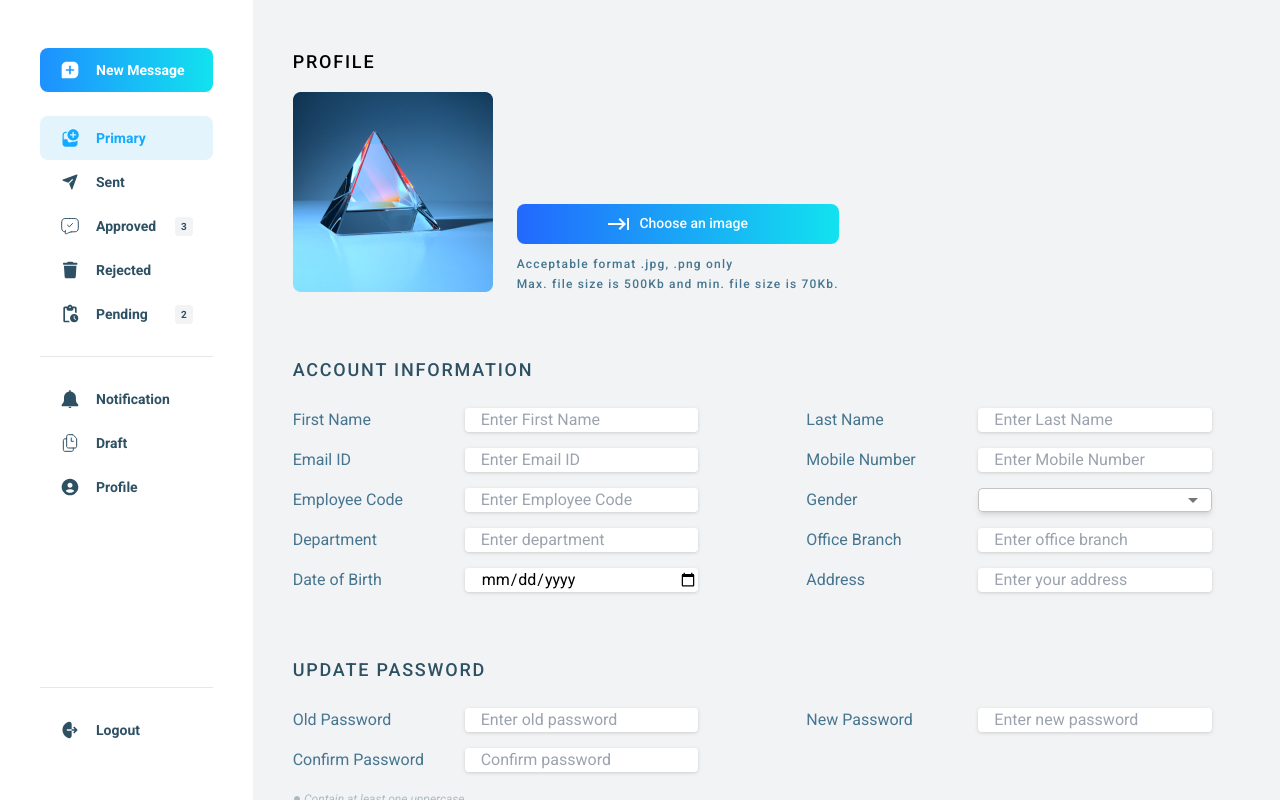
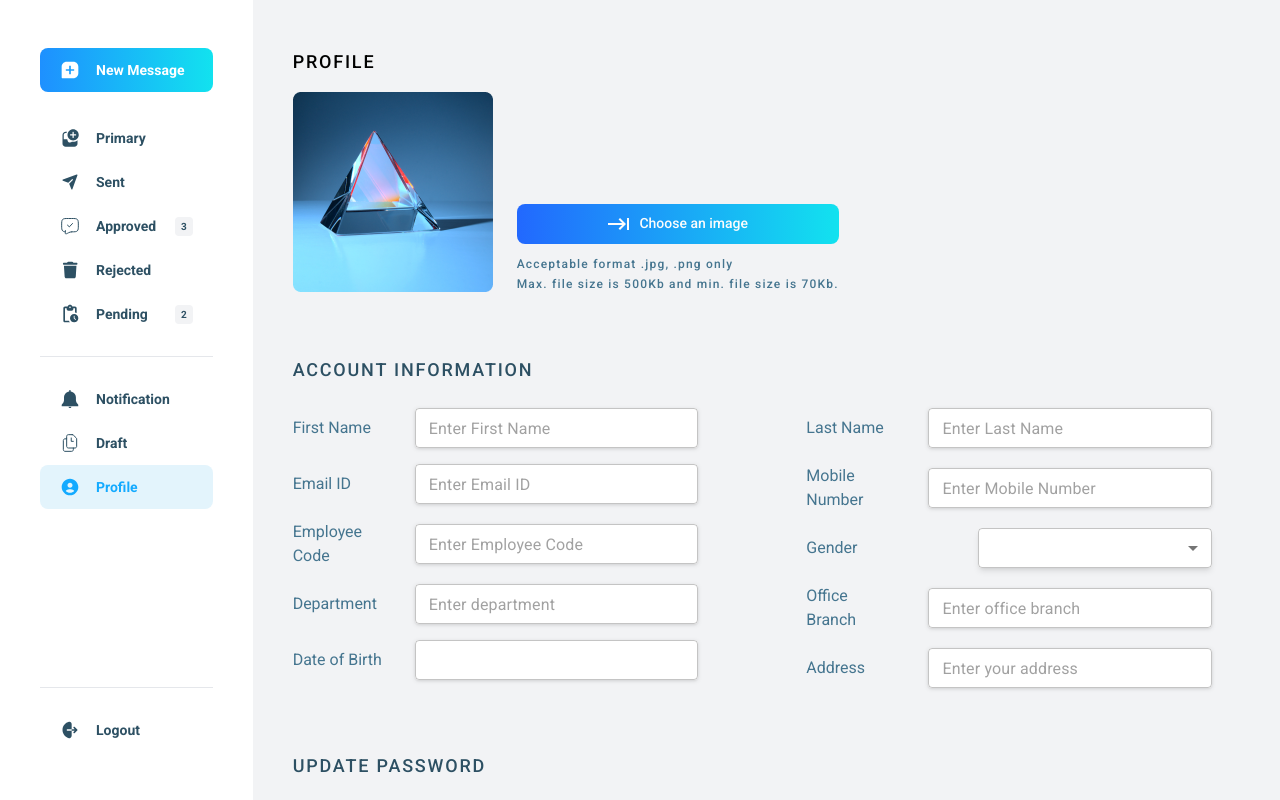
Before and after one commit to Coders-Royale/E-Daftar, a React (Create React App) app in the folder client/: page /1/profile in a window 1280 px wide. Built offline with nearby package versions, Linux system fonts and the light colour scheme.

Commit message:
sidebar, profile fixed

```diff
--- a/client/src/App.tsx
+++ b/client/src/App.tsx
@@ -6,7 +6,7 @@ import SignIn from "./pages/registration/SignIn";
 import ForgotPassword from "./pages/registration/ForgotPassword";
 import NewPassword from "./pages/registration/NewPassword";
 import CreateNewEmployee from "./pages/admin/CreateNewEmployee";
-import Dashboard from "./pages/admin/dashboard";
+import Dashboard from "./pages/admin/Dashboard";
 import Tracking from "./pages/admin/Tracking";
 import Notifications from "./pages/admin/Notifications";
 import Profile from "./pages/user/Profile";
--- a/client/src/components/Sidebar.tsx
+++ b/client/src/components/Sidebar.tsx
@@ -136,7 +136,7 @@ export default function Sidebar({ selected, setSelected }: Props) {
         </div>
         <div className="mt-6">
           {sidebarContent1
-            .slice(0, pathArray[1] === "admin" ? 11 : 8)
+            .slice(0, params.user?.toLocaleLowerCase() === "admin" ? 11 : 8)
             .map((item, index) => (
               <div key={index}>
                 <div
--- a/client/src/pages/admin/CreateNewEmployee.tsx
+++ b/client/src/pages/admin/CreateNewEmployee.tsx
@@ -1,4 +1,4 @@
-import React, { useState } from "react";
+import React, { useEffect, useState } from "react";
 import Sidebar from "../../components/Sidebar";
 import RegistrationButton from "../../components/buttons/RegistrationButton";
 import TextField from "@mui/material/TextField";
@@ -14,6 +14,10 @@ interface Props {
 }
 
 const CreateNewEmployee = ({ selected, setSelected }: Props) => {
+  useEffect(() => {
+    setSelected(10);
+  }, [setSelected]);
+
   const [firstName, setFirstName] = useState<string>("");
   const [lastName, setLastName] = useState<string>("");
   const [gender, setGender] = useState<string>("");
--- a/client/src/pages/admin/Tracking.tsx
+++ b/client/src/pages/admin/Tracking.tsx
@@ -1,4 +1,4 @@
-import React from "react";
+import React, { useEffect } from "react";
 import Sidebar from "../../components/Sidebar";
 
 import SearchIcon from "@mui/icons-material/Search";
@@ -40,6 +40,10 @@ interface Props {
 }
 
 const Tracking = ({ selected, setSelected }: Props) => {
+  useEffect(() => {
+    setSelected(9);
+  }, [setSelected]);
+
   return (
     <div className="h-screen flex bg-gray-350 overflow-hidden">
       <div className="w-1/4">
--- a/client/src/pages/admin/dashboard.tsx
+++ b/client/src/pages/admin/dashboard.tsx
@@ -1,4 +1,4 @@
-import React from "react";
+import React, { useEffect } from "react";
 import Sidebar from "../../components/Sidebar";
 import {
   Chart as ChartJS,
@@ -237,7 +237,11 @@ interface Props {
   setSelected: (selected: number) => void;
 }
 
-export default function dashboard({ selected, setSelected }: Props) {
+export default function Dashboard({ selected, setSelected }: Props) {
+  useEffect(() => {
+    setSelected(8);
+  }, [setSelected]);
+
   return (
     <div className="h-screen flex bg-gray-350 overflow-hidden">
       <div className="w-1/4">
--- a/client/src/pages/user/Profile.tsx
+++ b/client/src/pages/user/Profile.tsx
@@ -13,6 +13,10 @@ interface Props {
   setSelected: (selected: number) => void;
 }
 const Profile = ({ selected, setSelected }: Props) => {
+  useEffect(() => {
+    setSelected(7);
+  }, [setSelected]);
+
   const [firstName, setFirstName] = useState<string>("");
   const [lastName, setLastName] = useState<string>("");
   const [emailId, setEmailId] = useState<string>("");
@@ -245,13 +249,17 @@ const Profile = ({ selected, setSelected }: Props) => {
                 <h1 className="font-normal text-base text-gray-650 w-36">
                   First Name
                 </h1>
-                <input
-                  className={`bg-white rounded drop-shadow pl-4 h-6 flex-auto `}
-                  type="text"
+
+                <div className="bg-white w-full  rounded drop-shadow">
+                  <TextField
+                    id="filled-search"
+                    className="w-full flex-auto"
                     placeholder="Enter First Name"
-                  id="firstName"
                     onChange={(e) => setFirstName(e.target.value)}
+                    variant="outlined"
+                    size="small"
                   />
+                </div>
                 <div className="mt-1 mb-1 text-left">
                   {errors.length > 0
                     ? errors.map((item, index) => {
@@ -270,13 +278,17 @@ const Profile = ({ selected, setSelected }: Props) => {
                 <h1 className="font-normal text-base text-gray-650 w-36">
                   Email ID
                 </h1>
-                <input
-                  className={`bg-white rounded drop-shadow pl-4 h-6 flex-auto `}
-                  type="text"
+
+                <div className="bg-white w-full rounded drop-shadow">
+                  <TextField
+                    id="filled-search"
+                    className="w-full flex-auto"
                     placeholder="Enter Email ID"
-                  id="emailid"
                     onChange={(e) => setEmailId(e.target.value)}
+                    variant="outlined"
+                    size="small"
                   />
+                </div>
                 <div className="mt-1 mb-1 text-left">
                   {errors.length > 0
                     ? errors.map((item, index) => {
@@ -295,13 +307,17 @@ const Profile = ({ selected, setSelected }: Props) => {
                 <h1 className="font-normal text-base text-gray-650 w-36">
                   Employee Code
                 </h1>
-                <input
-                  className={`bg-white rounded drop-shadow pl-4 h-6 flex-auto `}
-                  type="text"
+
+                <div className="bg-white w-full  rounded drop-shadow">
+                  <TextField
+                    id="filled-search"
+                    className="w-full flex-auto"
                     placeholder="Enter Employee Code"
-                  id="employeeCode"
                     onChange={(e) => setEmployeeCode(e.target.value)}
+                    variant="outlined"
+                    size="small"
                   />
+                </div>
                 <div className="mt-1 mb-1 text-left">
                   {errors.length > 0
                     ? errors.map((item, index) => {
@@ -320,13 +336,17 @@ const Profile = ({ selected, setSelected }: Props) => {
                 <h1 className="font-normal text-base text-gray-650 w-36">
                   Department
                 </h1>
-                <input
-                  className={`bg-white rounded drop-shadow pl-4 h-6 flex-auto `}
-                  type="text"
+
+                <div className="bg-white w-full  rounded drop-shadow">
+                  <TextField
+                    id="filled-search"
+                    className="w-full flex-auto"
                     placeholder="Enter department"
-                  id="department"
                     onChange={(e) => setDepartment(e.target.value)}
+                    variant="outlined"
+                    size="small"
                   />
+                </div>
                 <div className="mt-1 mb-1 text-left">
                   {errors.length > 0
                     ? errors.map((item, index) => {
@@ -345,13 +365,17 @@ const Profile = ({ selected, setSelected }: Props) => {
                 <h1 className="font-normal text-base text-gray-650 w-36">
                   Date of Birth
                 </h1>
-                <input
-                  className={`bg-white rounded drop-shadow pl-4 h-6 flex-auto `}
-                  type="date"
+
+                <div className="bg-white w-full  rounded drop-shadow">
+                  <TextField
+                    id="filled-search"
+                    className="w-full flex-auto"
                     placeholder=""
-                  id="dob"
                     onChange={(e) => setDob(e.target.value)}
+                    variant="outlined"
+                    size="small"
                   />
+                </div>
                 <div className="mt-1 mb-1 text-left">
                   {errors.length > 0
                     ? errors.map((item, index) => {
@@ -373,13 +397,17 @@ const Profile = ({ selected, setSelected }: Props) => {
                 <h1 className="font-normal text-base text-gray-650 w-36">
                   Last Name
                 </h1>
-                <input
-                  className={`bg-white rounded drop-shadow pl-4 h-6 flex-auto `}
-                  type="text"
+
+                <div className="bg-white w-full  rounded drop-shadow">
+                  <TextField
+                    id="filled-search"
+                    className="w-full flex-auto"
                     placeholder="Enter Last Name"
-                  id="lastName"
                     onChange={(e) => setLastName(e.target.value)}
+                    variant="outlined"
+                    size="small"
                   />
+                </div>
                 <div className="mt-1 mb-1 text-left">
                   {errors.length > 0
                     ? errors.map((item, index) => {
@@ -398,13 +426,17 @@ const Profile = ({ selected, setSelected }: Props) => {
                 <h1 className="font-normal text-base text-gray-650 w-36">
                   Mobile Number
                 </h1>
-                <input
-                  className={`bg-white rounded drop-shadow pl-4 h-6 flex-auto `}
-                  type="text"
+
+                <div className="bg-white w-full  rounded drop-shadow">
+                  <TextField
+                    id="filled-search"
+                    className="w-full flex-auto"
                     placeholder="Enter Mobile Number"
-                  id="mobileno"
                     onChange={(e) => setMobileNo(e.target.value)}
+                    variant="outlined"
+                    size="small"
                   />
+                </div>
                 <div className="mt-1 mb-1 text-left">
                   {errors.length > 0
                     ? errors.map((item, index) => {
@@ -431,7 +463,7 @@ const Profile = ({ selected, setSelected }: Props) => {
                       value={gender}
                       onChange={handleChange}
                       size="small"
-                      className="h-6"
+                      className=""
                     >
                       <MenuItem value="Male">Male</MenuItem>
                       <MenuItem value="Female">Female</MenuItem>
@@ -457,13 +489,17 @@ const Profile = ({ selected, setSelected }: Props) => {
                 <h1 className="font-normal text-base text-gray-650 w-36">
                   Office Branch
                 </h1>
-                <input
-                  className={`bg-white rounded drop-shadow pl-4 h-6 flex-auto `}
-                  type="text"
+
+                <div className="bg-white w-full  rounded drop-shadow">
+                  <TextField
+                    id="filled-search"
+                    className="w-full flex-auto"
                     placeholder="Enter office branch"
-                  id="officeBranch"
                     onChange={(e) => setOfficeBranch(e.target.value)}
+                    variant="outlined"
+                    size="small"
                   />
+                </div>
                 <div className="mt-1 mb-1 text-left">
                   {errors.length > 0
                     ? errors.map((item, index) => {
@@ -482,13 +518,17 @@ const Profile = ({ selected, setSelected }: Props) => {
                 <h1 className="font-normal text-base text-gray-650 w-36">
                   Address
                 </h1>
-                <input
-                  className={`bg-white rounded drop-shadow pl-4 h-6 flex-auto `}
-                  type="text"
+
+                <div className="bg-white w-full  rounded drop-shadow">
+                  <TextField
+                    id="filled-search"
+                    className="w-full flex-auto"
                     placeholder="Enter your address"
-                  id="address"
                     onChange={(e) => setAddress(e.target.value)}
+                    variant="outlined"
+                    size="small"
                   />
+                </div>
                 <div className="mt-1 mb-1 text-left">
                   {errors.length > 0
                     ? errors.map((item, index) => {
@@ -518,13 +558,17 @@ const Profile = ({ selected, setSelected }: Props) => {
                 <h1 className="font-normal text-base text-gray-650 w-36">
                   Old Password
                 </h1>
-                <input
-                  className={`bg-white rounded drop-shadow pl-4 h-6 flex-auto `}
-                  type="password"
+
+                <div className="bg-white w-full  rounded drop-shadow">
+                  <TextField
+                    id="filled-search"
+                    className="w-full flex-auto"
                     placeholder="Enter old password"
-                  id="oldPassword"
                     onChange={(e) => setOldPassword(e.target.value)}
+                    variant="outlined"
+                    size="small"
                   />
+                </div>
                 <div className="mt-1 mb-1 text-left">
                   {errors.length > 0
                     ? errors.map((item, index) => {
@@ -543,13 +587,17 @@ const Profile = ({ selected, setSelected }: Props) => {
                 <h1 className="font-normal text-base text-gray-650 w-36">
                   Confirm Password
                 </h1>
-                <input
-                  className={`bg-white rounded drop-shadow pl-4 h-6 flex-auto `}
-                  type="password"
+
+                <div className="bg-white w-full  rounded drop-shadow">
+                  <TextField
+                    id="filled-search"
+                    className="w-full flex-auto"
                     placeholder="Confirm password"
-                  id="confirmPassword"
                     onChange={(e) => setConfirmPassword(e.target.value)}
+                    variant="outlined"
+                    size="small"
                   />
+                </div>
                 <div className="mt-1 mb-1 text-left">
                   {errors.length > 0
                     ? errors.map((item, index) => {
@@ -571,13 +619,17 @@ const Profile = ({ selected, setSelected }: Props) => {
                 <h1 className="font-normal text-base text-gray-650 w-36">
                   New Password
                 </h1>
-                <input
-                  className={`bg-white rounded drop-shadow pl-4 h-6 flex-auto `}
-                  type="password"
+
+                <div className="bg-white w-full  rounded drop-shadow">
+                  <TextField
+                    id="filled-search"
+                    className="w-full flex-auto"
                     placeholder="Enter new password"
-                  id="newPassword"
                     onChange={(e) => setNewPassword(e.target.value)}
+                    variant="outlined"
+                    size="small"
                   />
+                </div>
                 <div className="mt-1 mb-1 text-left">
                   {errors.length > 0
                     ? errors.map((item, index) => {
--- a/client/src/pages/user/Sent.tsx
+++ b/client/src/pages/user/Sent.tsx
@@ -1,4 +1,4 @@
-import React, { useState } from "react";
+import React, { useEffect, useState } from "react";
 import { useNavigate } from "react-router-dom";
 
 import Sidebar from "../../components/Sidebar";
@@ -47,6 +47,10 @@ interface Props {
 }
 
 const Sent = ({ selected, setSelected }: Props) => {
+  useEffect(() => {
+    setSelected(1);
+  }, [setSelected]);
+
   const navigate = useNavigate();
   const [additionalMessage, setAdditionalMessage] = useState<string>("");
 
--- a/client/tailwind.config.js
+++ b/client/tailwind.config.js
@@ -49,6 +49,9 @@ module.exports = {
         '1/2': '0.5px',
         '1': '1px',
       },
+      dropShadow: {
+        'blue': ['0 20px 13px rgb(18 226 239 / 0.03)', '0 8px 5px rgb(18 226 239  / 0.08)'],
+      },
     },
   },
   plugins: [],
```
Also changed, not shown: client/src/components/MiddleBarComponent.tsx (+35 -15 lines). Lines whose indentation alone changed are shown as unchanged.
